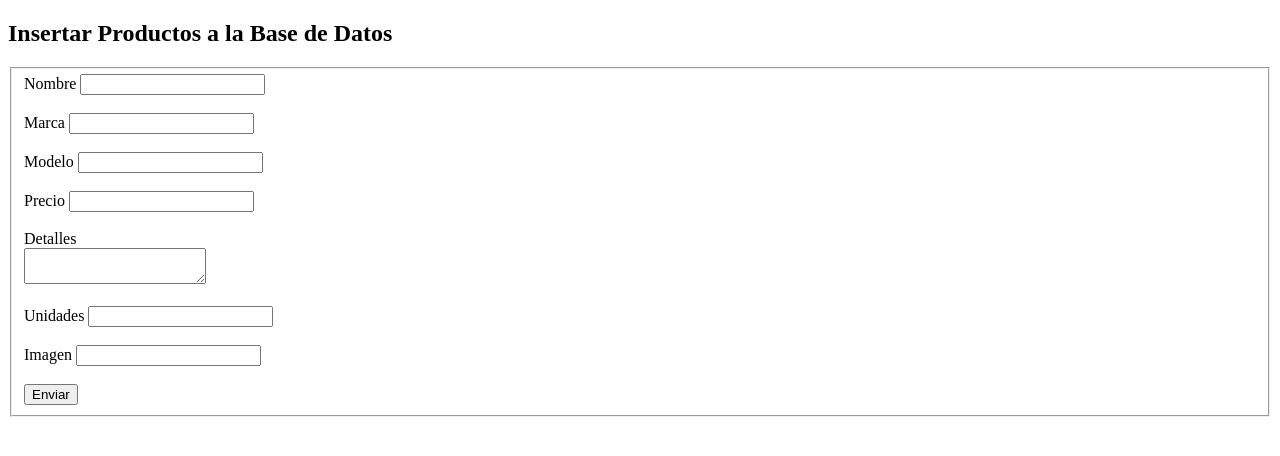
After one commit to Tiagogoco/tecweb_copia, a PHP site: page /set_producto_v2.php in a window 1280 px wide. The commit adds this page. Shown: the top 456 px of the page. Run offline with PHP 8.4, Linux system fonts and the light colour scheme.

Commit message:
avances practica 08

```diff
--- /dev/null
+++ b/practicas/p08/set_producto_v2.php
@@ -0,0 +1,80 @@
+<!DOCTYPE html>
+<html lang="en">
+<head>
+    <meta charset="UTF-8">
+    <meta name="viewport" content="width=device-width, initial-scale=1.0">
+    <title>Formulario Productos</title>
+</head>
+<body>
+    <h2>Insertar Productos a la Base de Datos</h2>
+    <fieldset>
+        <form action="" method="post">
+            <label for="nombre">Nombre</label>
+            <input type="text" name="nombre" id="nombre" required><br><br>
+
+            <label for="marca">Marca</label>
+            <input type="text" name="marca" id="marca" required><br><br>
+
+            <label for="modelo">Modelo</label>
+            <input type="text" name="modelo" id="modelo" required><br><br>
+
+            <label for="precio">Precio</label>
+            <input type="number" name="precio" id="precio" step="0.01" required><br><br>
+
+            <label for="detalles">Detalles</label><br>
+            <textarea name="detalles" id="detalles" required></textarea><br><br>
+
+            <label for="unidades">Unidades</label>
+            <input type="number" name="unidades" id="unidades" required><br><br>
+
+            <label for="imagenes">Imagen</label>
+            <input type="text" name="imagenes" id="imagenes" required><br><br>
+
+            <input type="submit" name="submit" value="Enviar">
+        </form>
+    </fieldset>
+
+    <?php
+    if ($_SERVER['REQUEST_METHOD'] == 'POST') {
+        // Conexión a la base de datos
+        @$link = new mysqli('localhost', 'root', 'Capitan23', 'marketzone');
+
+        if ($link->connect_errno) {
+            die('Falló la conexión: ' . $link->connect_error);
+        }
+
+        // Capturar los datos del formulario
+        $nombre = $_POST['nombre'];
+        $marca = $_POST['marca'];
+        $modelo = $_POST['modelo'];
+        $precio = (float) $_POST['precio'];
+        $detalles = $_POST['detalles'];
+        $unidades = (int) $_POST['unidades'];
+        $imagenes = $_POST['imagenes'];
+
+
+        // Consulta para verificar si el producto ya existe
+        $sql_check = "SELECT id FROM productos WHERE nombre = '$nombre' AND marca = '$marca' AND modelo = '$modelo'";
+        $result_check = $link->query($sql_check);
+
+        if ($result_check->num_rows > 0) {
+            // Si ya existe un producto con los mismos valores
+            echo "El producto ya existe en la base de datos. No se puede insertar duplicados.";
+        } else {
+            // Si no existe, insertar el nuevo producto
+            $sql_insert = "INSERT INTO productos (nombre, marca, modelo, precio, detalles, unidades, imagenes, eliminado)
+                           VALUES ('$nombre', '$marca', '$modelo', $precio, '$detalles', $unidades, '$imagenes', 0)";
+
+            if ($link->query($sql_insert) === TRUE) {
+                echo "Producto $nombre, $marca, $modelo insertado correctamente.";
+            } else {
+                echo "Error: " . $link->error;
+            }
+        }
+
+        // Cerrar la conexión
+        $link->close();
+    }
+    ?>
+</body>
+</html>
```
Also changed, not shown: practicas/p08/formulario_productos.php (renamed from practicas/p08/formulario_productos.html, +30 -28 lines).
